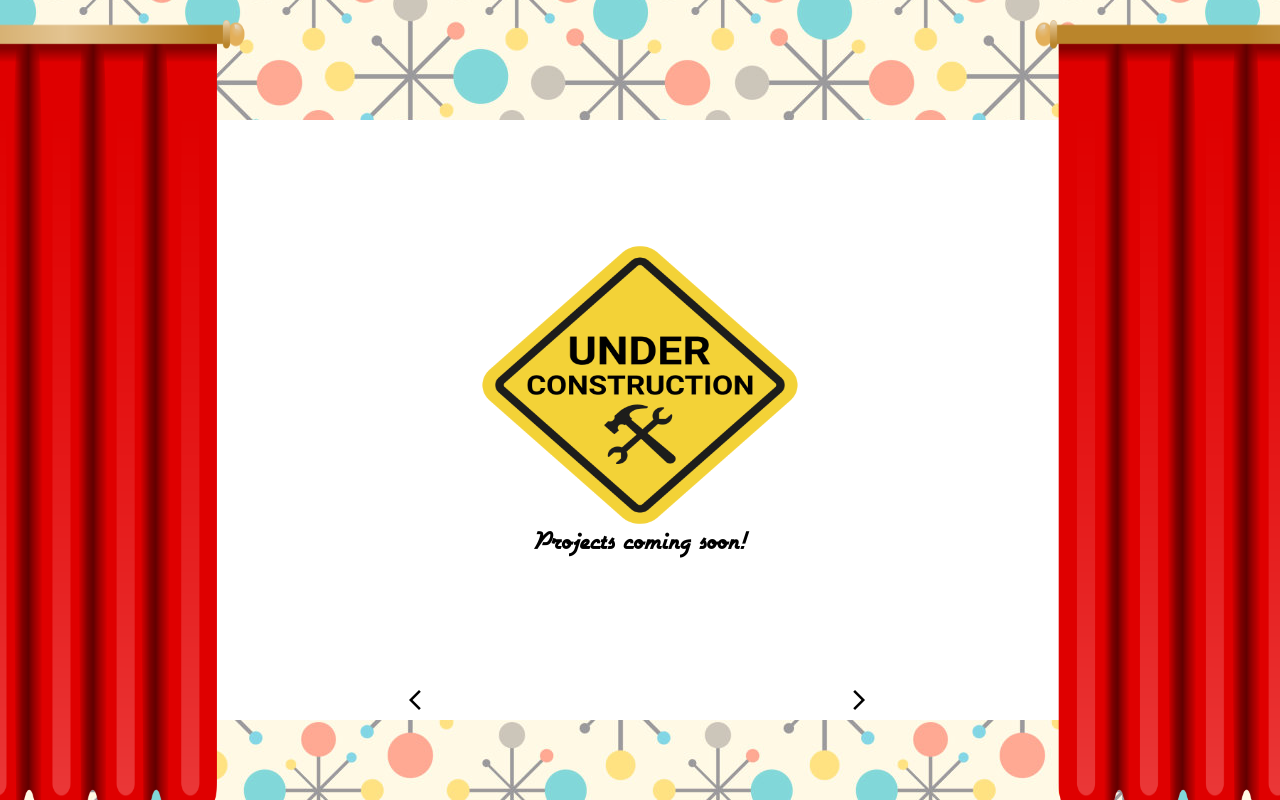
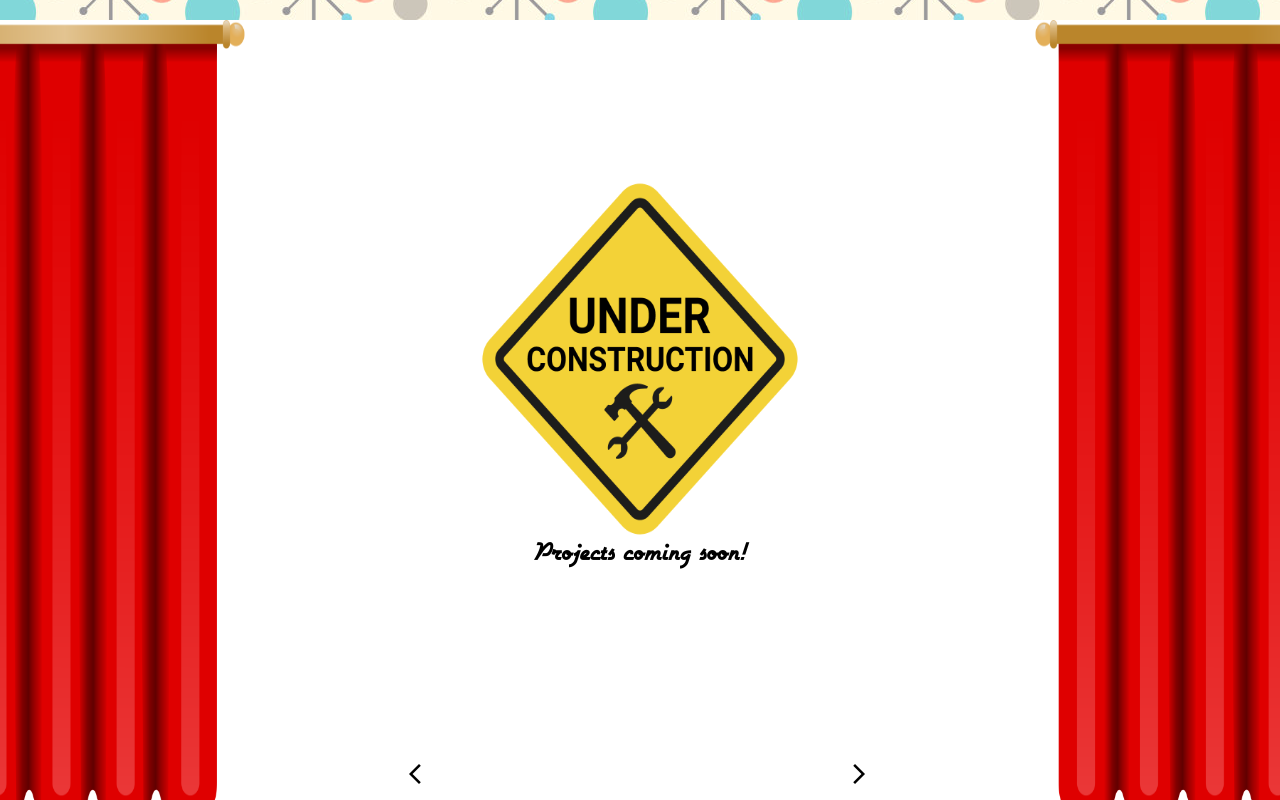
Before and after one commit to JackPadalino/Portfolio-Site, a React (Vite) app: page / in a window 1280 px wide. Shown: the part 2580-3380 px from the top of the page. Built offline with nearby package versions, Linux system fonts and the light colour scheme.

Commit message:
removed container from projects.tsx and moved CSS styling onto carousel component

```diff
--- a/src/components/Projects/Carousel.css
+++ b/src/components/Projects/Carousel.css
@@ -1,14 +1,13 @@
-#carouselTestDiv1 {
-  height: 100px;
-  background-color: green;
-}
-
 .carouselMainContainer {
-  /* overflow: hidden; */
+  display: flex;
+  flex-direction: column;
+  position: absolute;
+  z-index: 1; /* Places the prize behind the panels, which are z-index 2 */
   width: 100%;
   height: 100%;
   display: flex;
-  flex-direction: column;
+  justify-content: center;
+  align-items: center;
 }
 
 .carouselItemsContainer {
@@ -38,8 +37,8 @@
   align-items: center;
   /* position: absolute; */
   /* top: 80%; */
-  /* width: 100%; */
-  /* height: 100px; */
+  width: 100%;
+  height: 100px;
 }
 
 .button-arrow {
--- a/src/components/Projects/Projects.css
+++ b/src/components/Projects/Projects.css
@@ -92,17 +92,6 @@
   /* Slide the panel to the right out of the container */
   .curtain__panel--right {
     transform: translateX(60%);
-  }
-
-  .curtain_prize {
-    /* background-color: black; */
-    position: absolute; /* Forces the prize position into the container start */
-    z-index: 1; /* Places the prize behind the panels, which are z-index 2 */
-    width: 100%;
-    height: 75%;
-    display: flex;
-    justify-content: center;
-    align-items: center;
   }
 }
 
--- a/src/components/Projects/Projects.tsx
+++ b/src/components/Projects/Projects.tsx
@@ -94,9 +94,8 @@ const Projects = () => {
             }
             src={projectsCurtain}
           />
-          <div className="curtain_prize">
-            <Carousel />
-          </div>
+
+          <Carousel />
           <img
             className={
               curtainOpen
```
